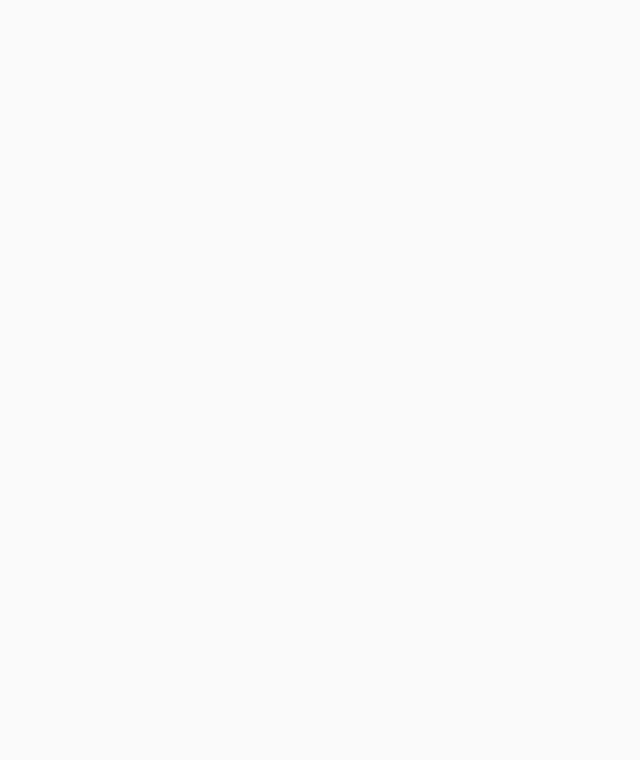
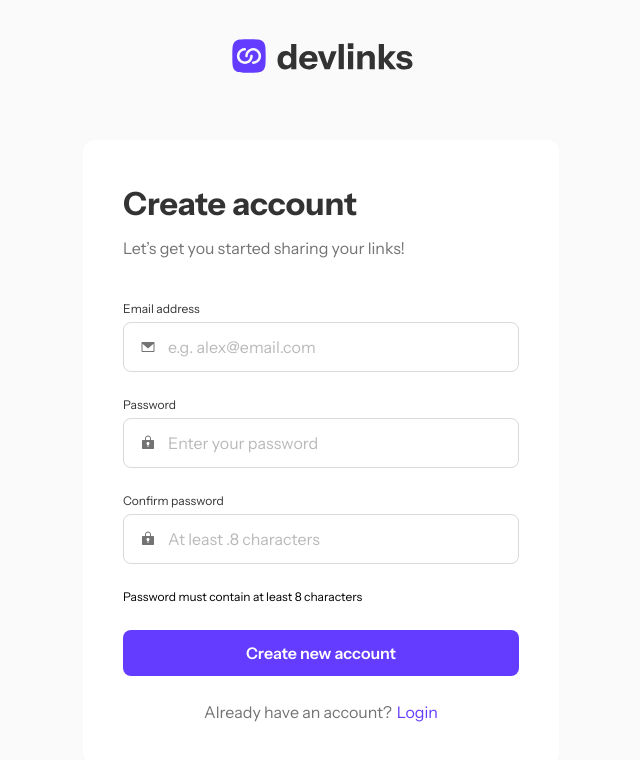
Before and after one commit to TemuriTsutskiridze/Link-Sharing-App, a React (Vite) app: page /register in a window 1280 px wide. Before the commit this address had no page. Shown: the top 760 px of the page, without its empty margins (319-959 px from the left). Built offline with nearby package versions, Linux system fonts and the light colour scheme.

Commit message:
build register page

```diff
--- a/src/App.tsx
+++ b/src/App.tsx
@@ -1,15 +1,21 @@
 import ReactHelmet from "./components/ReactHelmet";
 import Globals from "./components/Globals";
 import Login from "./pages/Login";
+import Register from "./pages/Register";
 import { Route, Routes } from "react-router-dom";
+import { useState } from "react";
+import { TUser } from "./types";
 
 function App() {
+  const [users, setUsers] = useState<TUser[]>([]);
+
   return (
     <>
       <ReactHelmet />
       <Globals />
       <Routes>
-        <Route element={<Login />} path="/login" />
+        <Route element={<Login users={users} />} path="/login" />
+        <Route element={<Register users={users} />} path="/register" />
       </Routes>
     </>
   );
--- a/src/pages/Login.tsx
+++ b/src/pages/Login.tsx
@@ -3,8 +3,14 @@ import { Link } from "react-router-dom";
 
 import Logo from "../assets/logo.svg";
 import DevLinks from "../assets/devlinks.svg";
+import { TUser } from "../types";
 
-export default function Login() {
+type LoginProps = {
+  users: TUser[];
+};
+
+export default function Login(props: LoginProps) {
+  console.log(props.users);
   return (
     <Login_RegisterContainer>
       <Header>
@@ -41,7 +47,7 @@ export default function Login() {
   );
 }
 
-const Login_RegisterContainer = styled.div`
+export const Login_RegisterContainer = styled.div`
   width: 31.1rem;
   display: flex;
   flex-direction: column;
@@ -55,7 +61,7 @@ const Login_RegisterContainer = styled.div`
   }
 `;
 
-const Header = styled.header`
+export const Header = styled.header`
   display: flex;
   align-items: center;
   gap: 0.75rem;
@@ -65,7 +71,7 @@ const Header = styled.header`
   }
 `;
 
-const Container = styled.div`
+export const Container = styled.div`
   display: flex;
   flex-direction: column;
   width: 100%;
@@ -78,14 +84,14 @@ const Container = styled.div`
   }
 `;
 
-const Introduction = styled.div`
+export const Introduction = styled.div`
   width: 100%;
   display: flex;
   flex-direction: column;
   gap: 0.8rem;
 `;
 
-const LoginTitle = styled.h2`
+export const LoginTitle = styled.h2`
   font-size: 2.4rem;
   line-height: 150%;
   font-weight: 700;
@@ -96,35 +102,35 @@ const LoginTitle = styled.h2`
   }
 `;
 
-const LoginText = styled.p`
+export const LoginText = styled.p`
   font-size: 1.6rem;
   line-height: 150%;
   font-weight: 400;
   color: var(--gray);
 `;
 
-const Form = styled.form`
+export const Form = styled.form`
   display: flex;
   flex-direction: column;
   gap: 2.4rem;
   margin-top: 4rem;
 `;
 
-const InputContainer = styled.div`
+export const InputContainer = styled.div`
   display: flex;
   flex-direction: column;
   gap: 0.4rem;
   align-items: start;
 `;
 
-const Label = styled.label`
+export const Label = styled.label`
   font-size: 1.2rem;
   line-height: 150%;
   font-weight: 400;
   color: var(--gray-dark);
 `;
 
-const Input = styled.input`
+export const Input = styled.input`
   width: 100%;
   padding: 1.2rem 1.6rem 1.2rem 4.4rem;
   border-radius: 8px;
@@ -145,13 +151,21 @@ const Input = styled.input`
     opacity: 0.5;
   }
 
+  &::after {
+    content: "Can’t be empty";
+    color: var(--red);
+    font-size: 1.2rem;
+    font-weight: 400;
+    line-height: 150%;
+  }
+
   &:hover {
     border: 1px solid var(--purple, #633cff);
     box-shadow: 0px 0px 32px 0px rgba(99, 60, 255, 0.25);
   }
 `;
 
-const LoginButton = styled.button`
+export const LoginButton = styled.button`
   width: 100%;
   padding: 1.1rem 0;
   color: var(--white);
@@ -170,7 +184,7 @@ const LoginButton = styled.button`
   }
 `;
 
-const Footer = styled.footer`
+export const Footer = styled.footer`
   display: flex;
   flex-direction: column;
   font-size: 1.6rem;
@@ -187,7 +201,7 @@ const Footer = styled.footer`
   }
 `;
 
-const Create = styled.p`
+export const Create = styled.p`
   color: var(--purple);
   cursor: pointer;
 `;
--- a/src/pages/Register.tsx
+++ b/src/pages/Register.tsx
@@ -1,5 +1,74 @@
-import React from "react";
+import styled from "styled-components";
+import { Link } from "react-router-dom";
 
-export default function Register() {
-  return <div></div>;
+import Logo from "../assets/logo.svg";
+import DevLinks from "../assets/devlinks.svg";
+import { TUser } from "../types";
+
+import {
+  Login_RegisterContainer,
+  Header,
+  Container,
+  Introduction,
+  LoginTitle,
+  LoginText,
+  Form,
+  InputContainer,
+  Label,
+  Input,
+  LoginButton,
+  Footer,
+  Create,
+} from "./Login";
+
+type RegisterProps = {
+  users: TUser[];
+};
+
+export default function Register(props: RegisterProps) {
+  console.log(props.users);
+  return (
+    <Login_RegisterContainer>
+      <Header>
+        <img src={Logo} alt="devlinks logo" />
+        <img src={DevLinks} alt="devlinks title" />
+      </Header>
+      <Container>
+        <Introduction>
+          <LoginTitle>Create account</LoginTitle>
+          <LoginText>Let’s get you started sharing your links!</LoginText>
+        </Introduction>
+        <Form>
+          <InputContainer>
+            <Label>Email address</Label>
+            <Input placeholder="e.g. alex@email.com"></Input>
+          </InputContainer>
+          <InputContainer>
+            <Label>Password</Label>
+            <Input
+              placeholder="Enter your password"
+              style={{ backgroundImage: 'url("/password icon.svg")' }}
+            ></Input>
+          </InputContainer>
+          <InputContainer>
+            <Label>Confirm password</Label>
+            <Input
+              placeholder="At least .8 characters"
+              style={{ backgroundImage: 'url("/password icon.svg")' }}
+            ></Input>
+          </InputContainer>
+          <Label style={{ color: "var(--grey)" }}>
+            Password must contain at least 8 characters
+          </Label>
+          <LoginButton>Create new account</LoginButton>
+        </Form>
+        <Footer>
+          <p>Already have an account?</p>
+          <Link to="/login">
+            <Create>Login</Create>
+          </Link>
+        </Footer>
+      </Container>
+    </Login_RegisterContainer>
+  );
 }
--- /dev/null
+++ b/src/types.d.ts
@@ -0,0 +1,5 @@
+export type TUser = {
+  id: string;
+  email: string;
+  password: string;
+};
```
Also changed, not shown: src/components/Globals.ts (line endings or trailing spaces).
